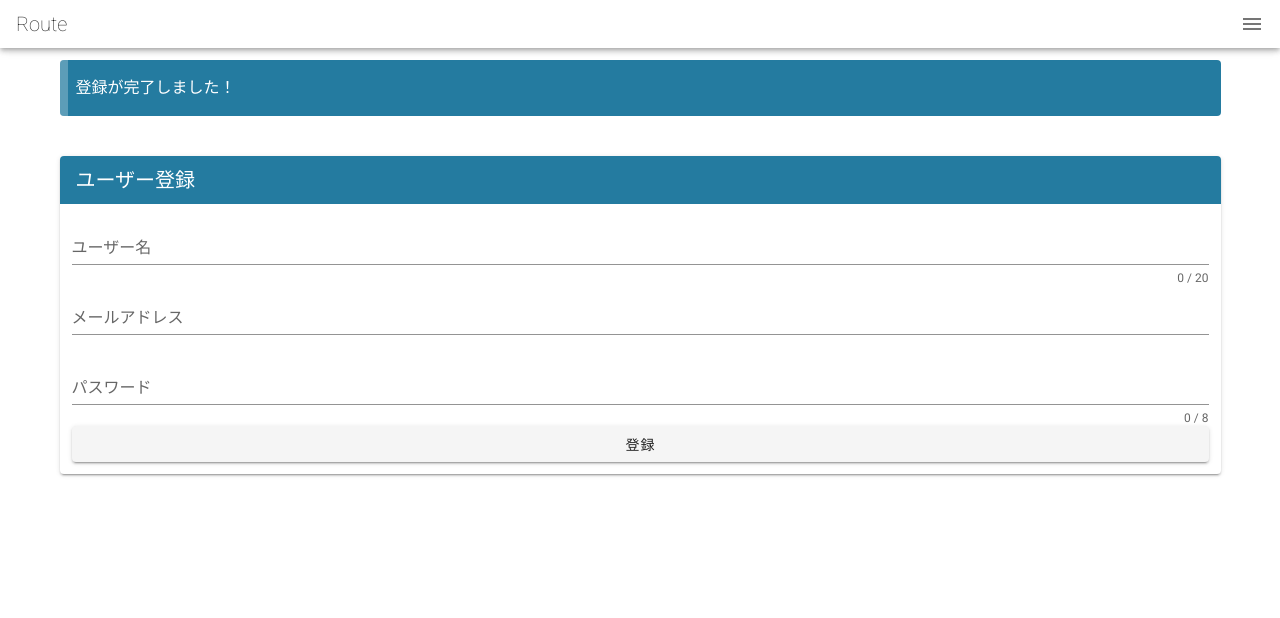
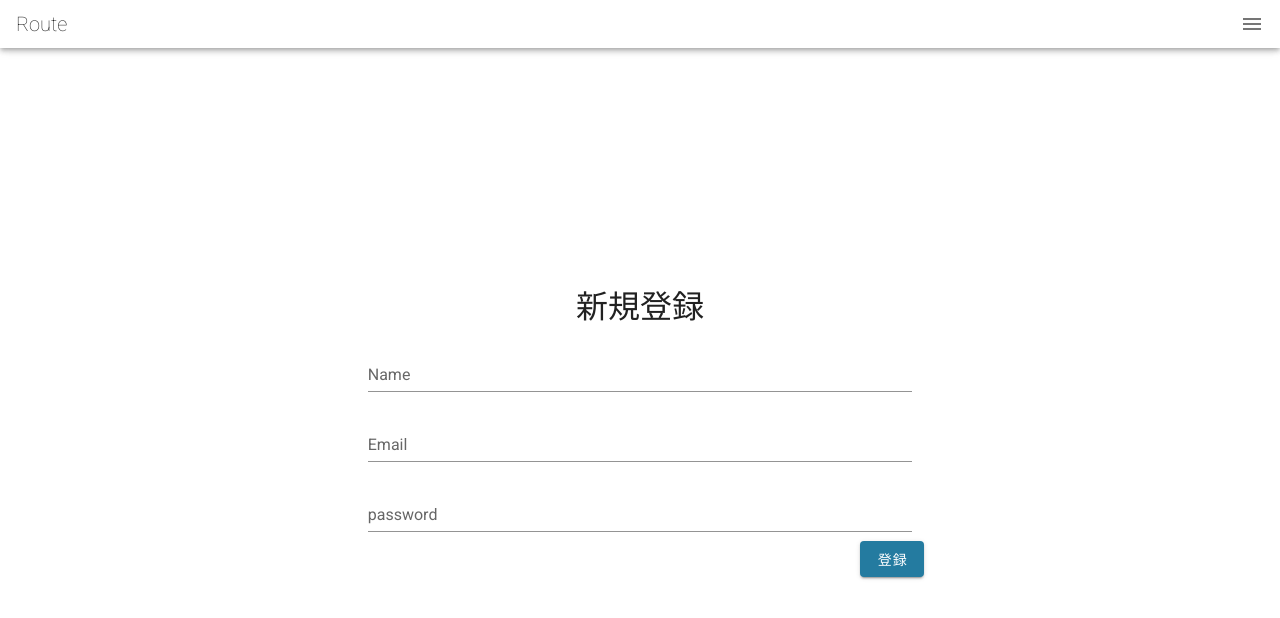
Before and after one commit to ryota-sb/habis, a Vue app: page /signup in a window 1280 px wide. Shown: the top 618 px of the page. Built offline with nearby package versions, Linux system fonts and the light colour scheme.

Commit message:
flash message 追加

```diff
--- a/src/components/Header.vue
+++ b/src/components/Header.vue
@@ -1,8 +1,8 @@
 <template>
   <div>
     <v-app-bar app dense clipped-left color="white">
-      <v-toolbar-title class="font-weight-thin" v-text="title" />
-      <v-spacer />
+      <v-toolbar-title class="font-weight-thin" width="100px" v-text="title" />
+      <FlashMessage />
       <v-app-bar-nav-icon @click="drawer=!drawer" class="float--right" />
     </v-app-bar>
     <v-navigation-drawer
@@ -71,9 +71,12 @@
 </template>
 
 <script>
+import FlashMessage from '@/components/FlashMessage.vue'
+
 import { mapState } from 'vuex'
 export default {
-  data() {
+  components: { FlashMessage },
+  data () {
     return {
       title: 'Route',
       drawer: false,
@@ -97,6 +100,10 @@ export default {
     signOut() {
       const params = this.auth
       this.$store.dispatch('auth/signOut', params)
+      this.setFlashMessage('サインアウトしました。')
+    },
+    setFlashMessage(message) {
+      this.$store.commit('flashMessage/setFlashMessage', { message })
     }
   }
 }
--- a/src/store/index.js
+++ b/src/store/index.js
@@ -4,12 +4,15 @@ import createPersistedState from "vuex-persistedstate"
 
 import auth from './modules/auth'
 import tasks from './modules/task'
+import flashMessage from './modules/flash'
+
 Vue.use(Vuex)
 
 export default new Vuex.Store({
   modules: {
     auth,
-    tasks
+    tasks,
+    flashMessage
   },
   // stateの状態をリロードしても保持する
   plugins: [createPersistedState({
--- /dev/null
+++ b/src/store/modules/flash.js
@@ -0,0 +1,14 @@
+const flashMessage = {
+  namespaced: true,
+  state: {
+    message: null
+  },
+  mutations: {
+    setFlashMessage (state, { message, sec = 3000 }) {
+      state.message = message
+      setTimeout(() => (state.message = null), sec)
+    }
+  }
+}
+
+export default flashMessage
--- a/src/views/SignIn.vue
+++ b/src/views/SignIn.vue
@@ -1,30 +1,32 @@
 <template>
-  <v-container>
-    <v-row>
-      <v-col>
-        <v-card>
-          <v-toolbar
-            color="#FF7854"
-            dark
-            flat
-            dense
-          >
-            <v-toolbar-title v-text="title" />
-          </v-toolbar>
+  <v-container fill-height>
+    <v-row justify="center" align="center">
+      <v-col
+        xs="12"
+        sm="12"
+        md="6"
+        lg="6"
+      >
+        <v-card flat>
+          <h1 class="text-center font-weight-thin" v-text="title" />
           <v-col>
             <v-form ref="valid_form">
               <v-text-field
                 v-model="email"
-                label="メールアドレス"
-                color="#70C1B3"
+                label="Email"
+                color="#247BA0"
               />
               <v-text-field
                 v-model="password"
-                label="パスワード"
-                color="#70C1B3"
+                label="Password"
+                color="#247BA0"
               />
             </v-form>
-            <v-btn block @click="signIn()">ログイン</v-btn>
+            <v-btn text class="pa-0">パスワードを忘れた方はこちら</v-btn>
+            <v-row class="float-right">
+              <v-btn dark text class="mr-2" color="green" to='/signup'>新規登録</v-btn>
+              <v-btn dark color="#247BA0" @click="signIn()">サインイン</v-btn>
+            </v-row>
           </v-col>
         </v-card>
       </v-col>
@@ -43,9 +45,9 @@
 
 <script>
 export default {
-  data() {
+  data () {
     return {
-      title: 'ログイン',
+      title: 'サインイン',
       email: '',
       password: '',
       loading: false,
@@ -58,13 +60,16 @@ export default {
         email: this.email,
         password: this.password
       }
+      this.overlay = true
       if (this.$refs.valid_form.validate()) {
-        this.overlay = true
         this.$store.dispatch('auth/signIn', params)
         this.email = ''
         this.password = ''
-        this.overlay = false
       }
+      this.setFlashMessage('サインインしました！')
+    },
+    setFlashMessage(message) {
+      this.$store.commit('flashMessage/setFlashMessage', { message })
     }
   }
 }
--- a/src/views/SignUp.vue
+++ b/src/views/SignUp.vue
@@ -1,28 +1,14 @@
 <template>
-  <v-container>
-    <v-row>
-      <v-col>
-        <v-alert
-          border="left"
-          color="#247BA0"
-          dark
-        >
-          登録が完了しました！
-        </v-alert>
-      </v-col>
-    </v-row>
-
-    <v-row>
-      <v-col>
-        <v-card>
-          <v-toolbar
-            color="#247BA0"
-            dark
-            flat
-            dense
-          >
-            <v-toolbar-title v-text="title" />
-          </v-toolbar>
+  <v-container fill-height>
+    <v-row justify="center" align="center">
+      <v-col
+        xs="12"
+        sm="12"
+        md="6"
+        lg="6"
+      >
+        <v-card flat>
+          <h1 class="text-center font-weight-thin">新規登録</h1>
           <v-col>
             <v-form
               ref="valid_form"
@@ -30,27 +16,27 @@
             >
               <v-text-field
                 v-model="name"
-                label="ユーザー名"
-                color="#70C1B3"
-                counter="20"
+                label="Name"
+                color="#247BA0"
                 :rules="nameRules"
               />
               <v-text-field
                 v-model="email"
-                label="メールアドレス"
-                color="#70C1B3"
+                label="Email"
+                color="#247BA0"
                 :rules="emailRules"
               />
               <v-text-field
                 v-model="password"
-                label="パスワード"
-                color="#70C1B3"
-                counter="8"
+                label="password"
+                color="#247BA0"
                 :rules="passwordRules"
                 append-icon="eye-off"
               />
             </v-form>
-            <v-btn block @click="signUp()">登録</v-btn>
+            <v-row class="float-right">
+              <v-btn dark color="#247BA0" @click="signUp()">登録</v-btn>
+            </v-row>
           </v-col>
         </v-card>
       </v-col>
@@ -107,6 +93,10 @@ export default {
         this.password = ''
         this.overlay = false
       }
+      this.setFlashMessage('登録を完了してサインインしました！')
+    },
+    setFlashMessage(message) {
+      this.$store.commit('flashMessage/setFlashMessage', { message })
     }
   }
 }
```
